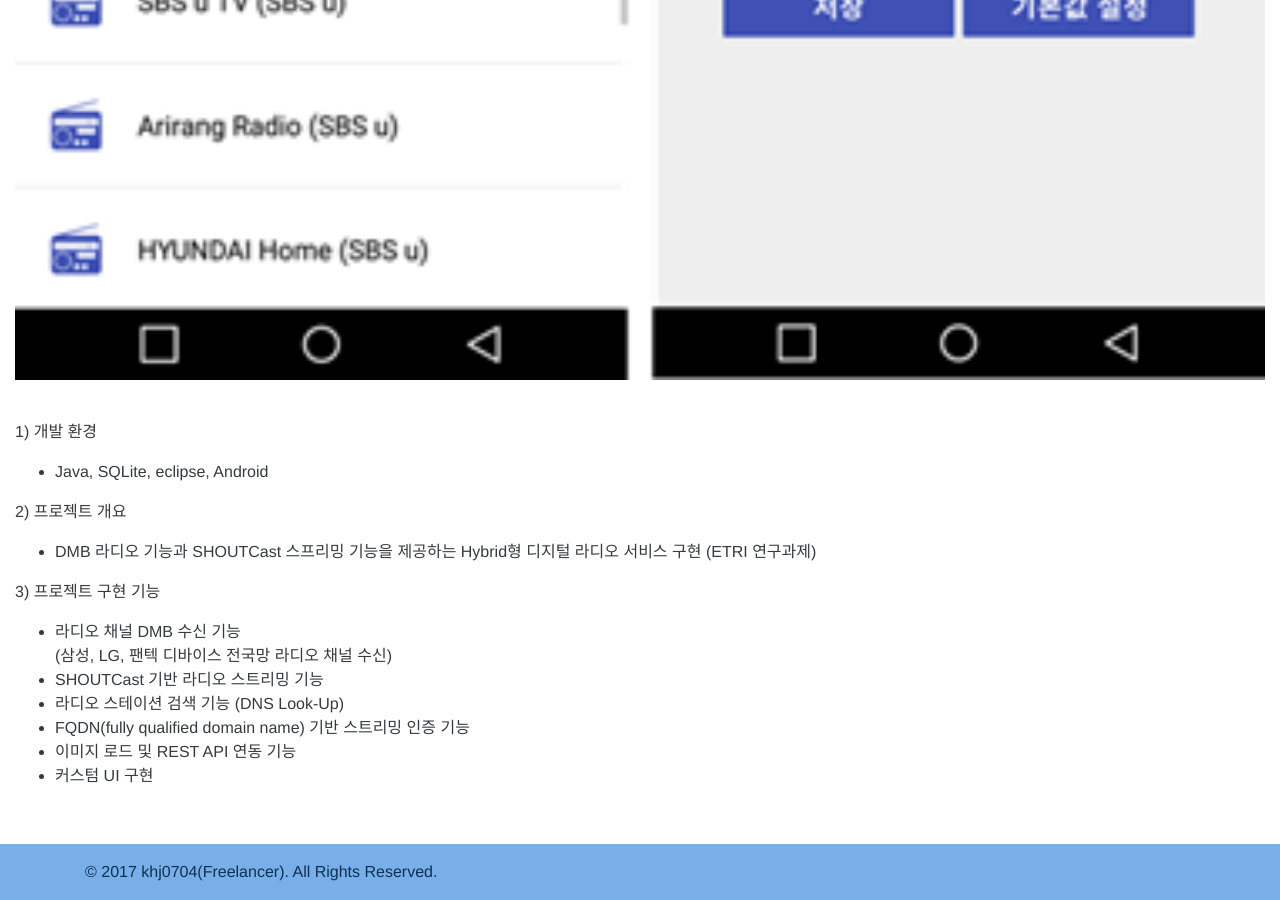
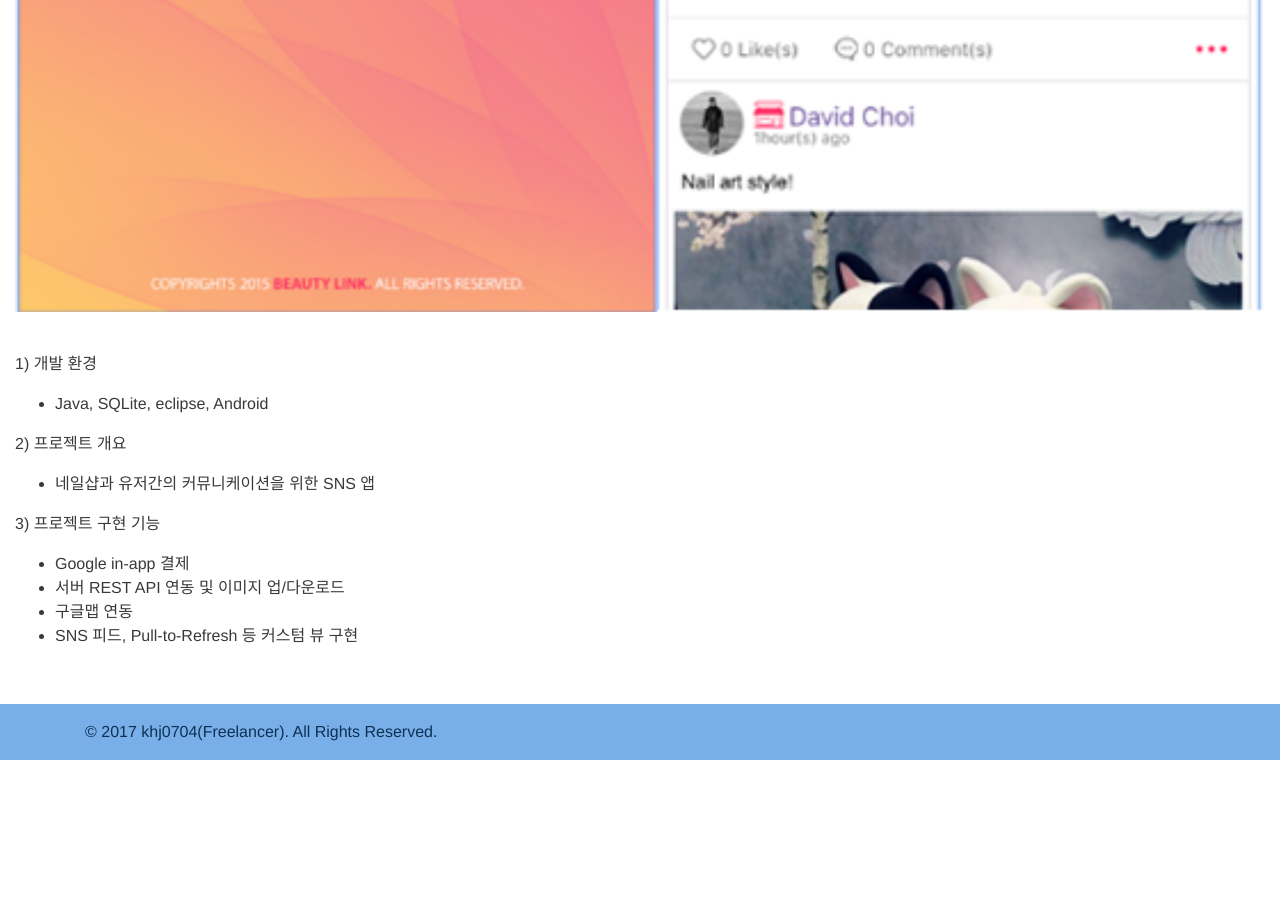
Before and after one commit to khj0704/khj0704.github.io, a Jekyll site: the page built from _posts/2017-01-16-portfolio16.md, in a window 1280 px wide and 900 px high, scrolled down 1004 px. Built offline with Jekyll 4.4.1, drawn with Linux system fonts in a browser that asks for light colours; nearby versions of some CDN libraries; library files that are not in the unit come from our copies; after the commit the page ends 1764 px from its top, so only the background shows below that; some of the changed text lies outside the part shown.

Commit message:
Upload Post

```diff
--- a/_posts/2017-01-16-portfolio16.md
+++ b/_posts/2017-01-16-portfolio16.md
@@ -1,23 +1,20 @@
 ---
 layout: post
-title: ETRI 디지털 라디오 App
+title: 뷰티링크 SNS App
 date: 2017-01-16 15:30:00
 categories: posts
 tags: portfolio
-image: etri_digital_radio.png
+image: beautylink.png
 ---
 
 1) 개발 환경
  - Java, SQLite, eclipse, Android
 
 2) 프로젝트 개요
- - DMB 라디오 기능과 SHOUTCast 스프리밍 기능을 제공하는 Hybrid형 디지털 라디오 서비스 구현 (ETRI 연구과제)
+ - 네일샵과 유저간의 커뮤니케이션을 위한 SNS 앱
 
 3) 프로젝트 구현 기능
- - 라디오 채널 DMB 수신 기능
-   (삼성, LG, 팬텍 디바이스 전국망 라디오 채널 수신)
- - SHOUTCast 기반 라디오 스트리밍 기능
- - 라디오 스테이션 검색 기능 (DNS Look-Up)
- - FQDN(fully qualified domain name) 기반 스트리밍 인증 기능
- - 이미지 로드 및 REST API 연동 기능
- - 커스텀 UI 구현
+ - Google in-app 결제
+ - 서버 REST API 연동 및 이미지 업/다운로드
+ - 구글맵 연동
+ - SNS 피드, Pull-to-Refresh 등 커스텀 뷰 구현
```
Also changed, not shown: _posts/2017-01-17-portfolio17.md (+10 -14 lines), _posts/2017-01-18-portfolio18.md (added, +27 -0 lines).
